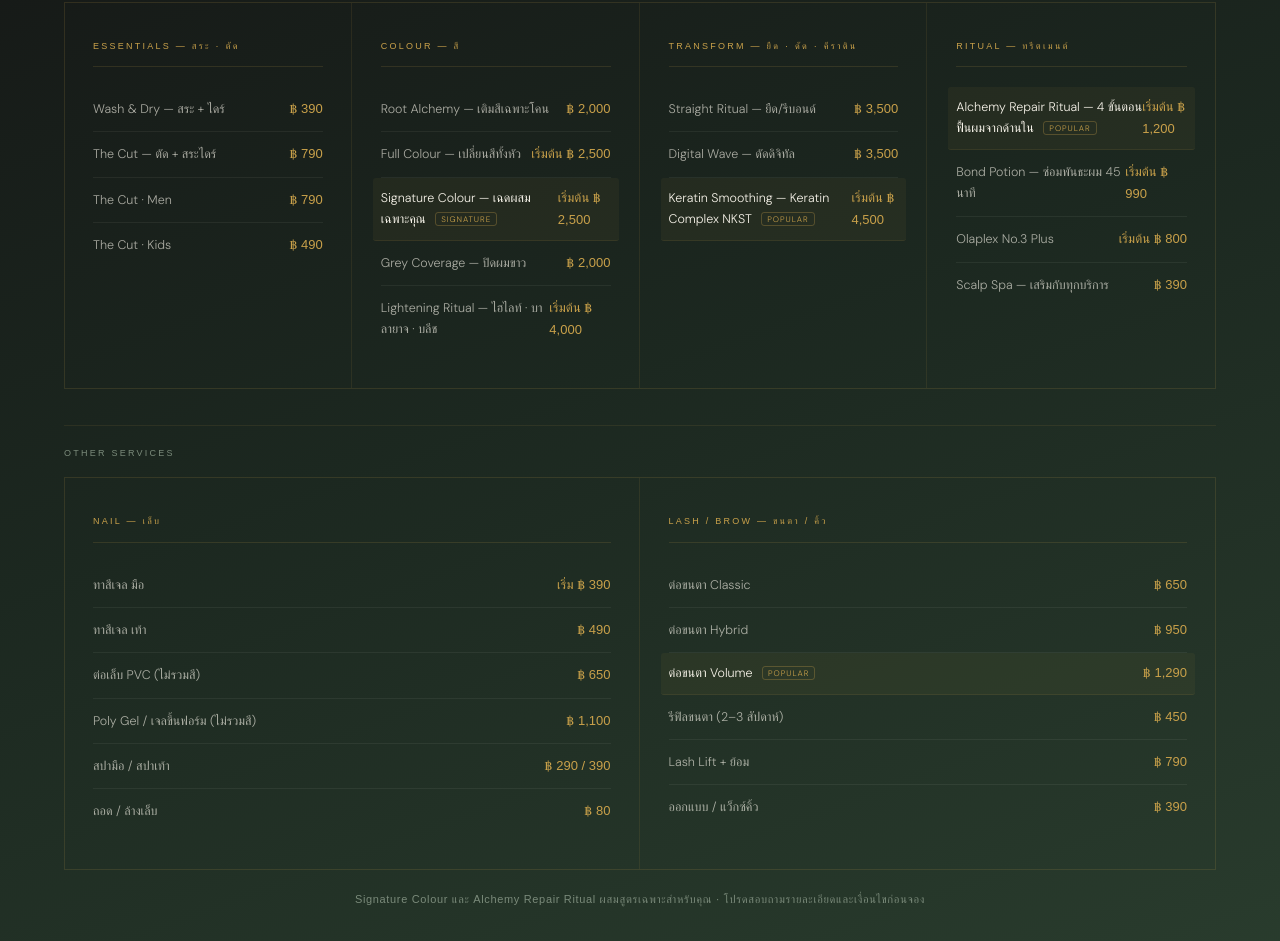
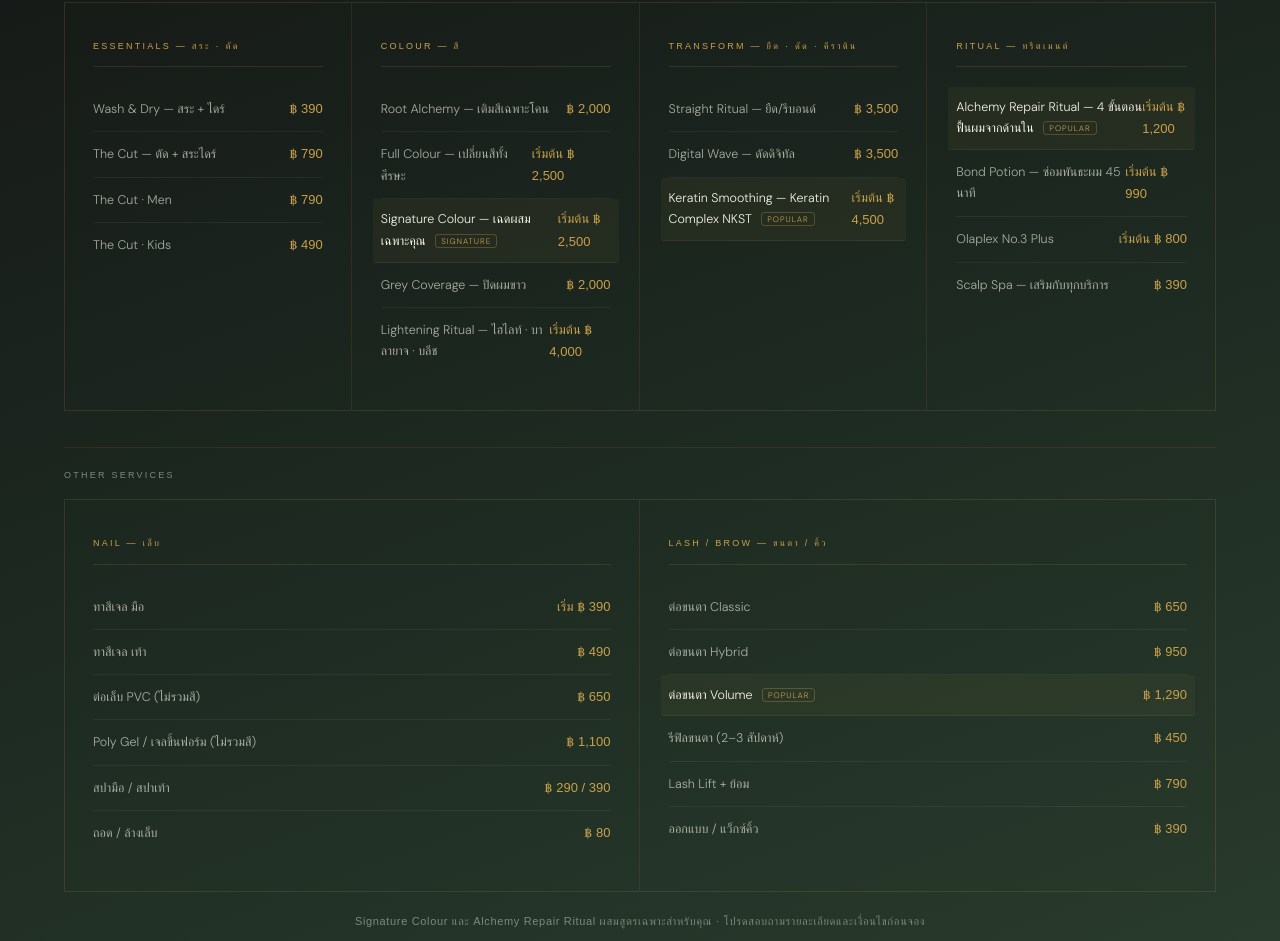
Before and after one commit to alchemyjoon/aj-website, a plain HTML site: page index.html in a window 1280 px wide. Shown: the part 3395-4336 px from the top of the page. Drawn offline with Linux system fonts and the light colour scheme; a web font is replaced by a local one.

Commit message:
fix(copy): หัว → ศีรษะ in Full Colour pricing label
Co-Authored-By: Claude Sonnet 4.6 <noreply@anthropic.com>

```diff
--- a/index.html
+++ b/index.html
@@ -1659,7 +1659,7 @@ section { padding: 100px 5vw; }
     <div class="price-col">
       <p class="price-col-head">COLOUR — สี</p>
       <div class="price-item"><span class="price-item-name">Root Alchemy — เติมสีเฉพาะโคน</span><span class="price-item-val">฿ 2,000</span></div>
-      <div class="price-item"><span class="price-item-name">Full Colour — เปลี่ยนสีทั้งหัว</span><span class="price-item-val">เริ่มต้น ฿ 2,500</span></div>
+      <div class="price-item"><span class="price-item-name">Full Colour — เปลี่ยนสีทั้งศีรษะ</span><span class="price-item-val">เริ่มต้น ฿ 2,500</span></div>
       <div class="price-item featured"><span class="price-item-name">Signature Colour — เฉดผสมเฉพาะคุณ <span class="price-popular">SIGNATURE</span></span><span class="price-item-val">เริ่มต้น ฿ 2,500</span></div>
       <div class="price-item"><span class="price-item-name">Grey Coverage — ปิดผมขาว</span><span class="price-item-val">฿ 2,000</span></div>
       <div class="price-item"><span class="price-item-name">Lightening Ritual — ไฮไลท์ · บาลายาจ · บลีช</span><span class="price-item-val">เริ่มต้น ฿ 4,000</span></div>
```
